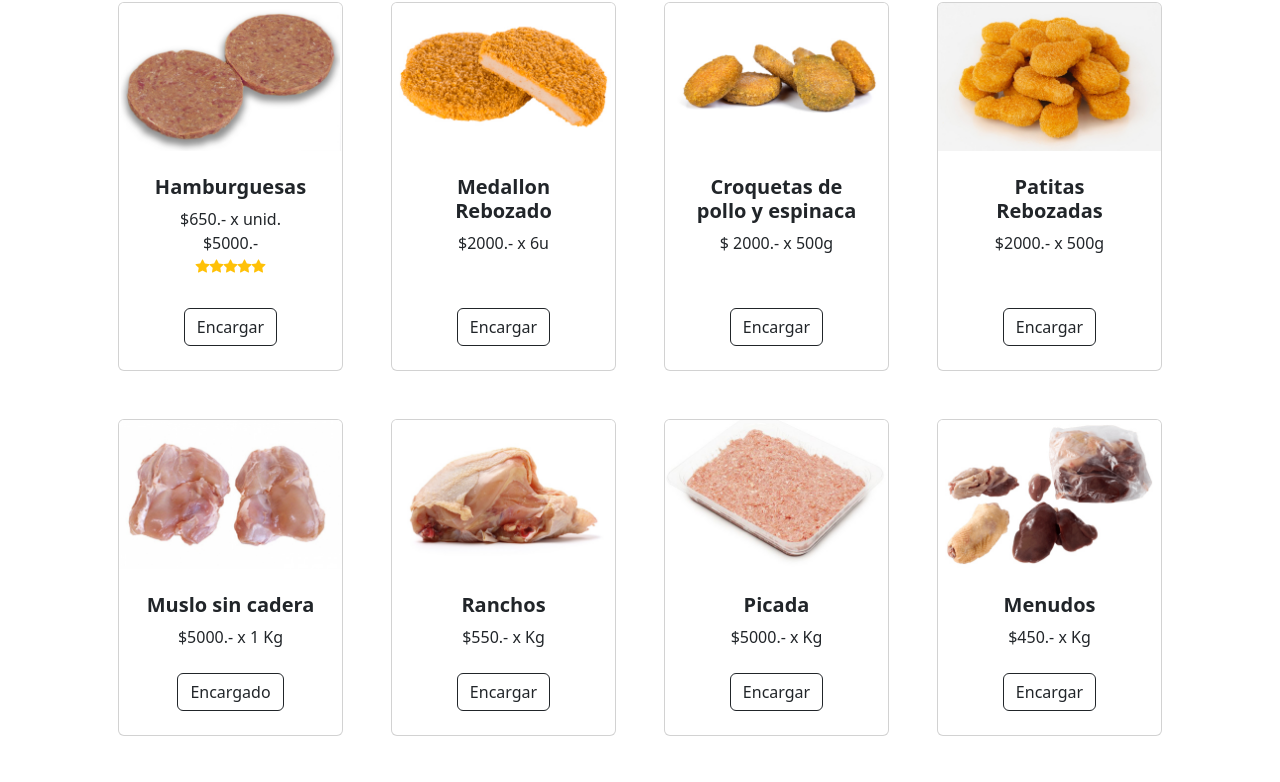
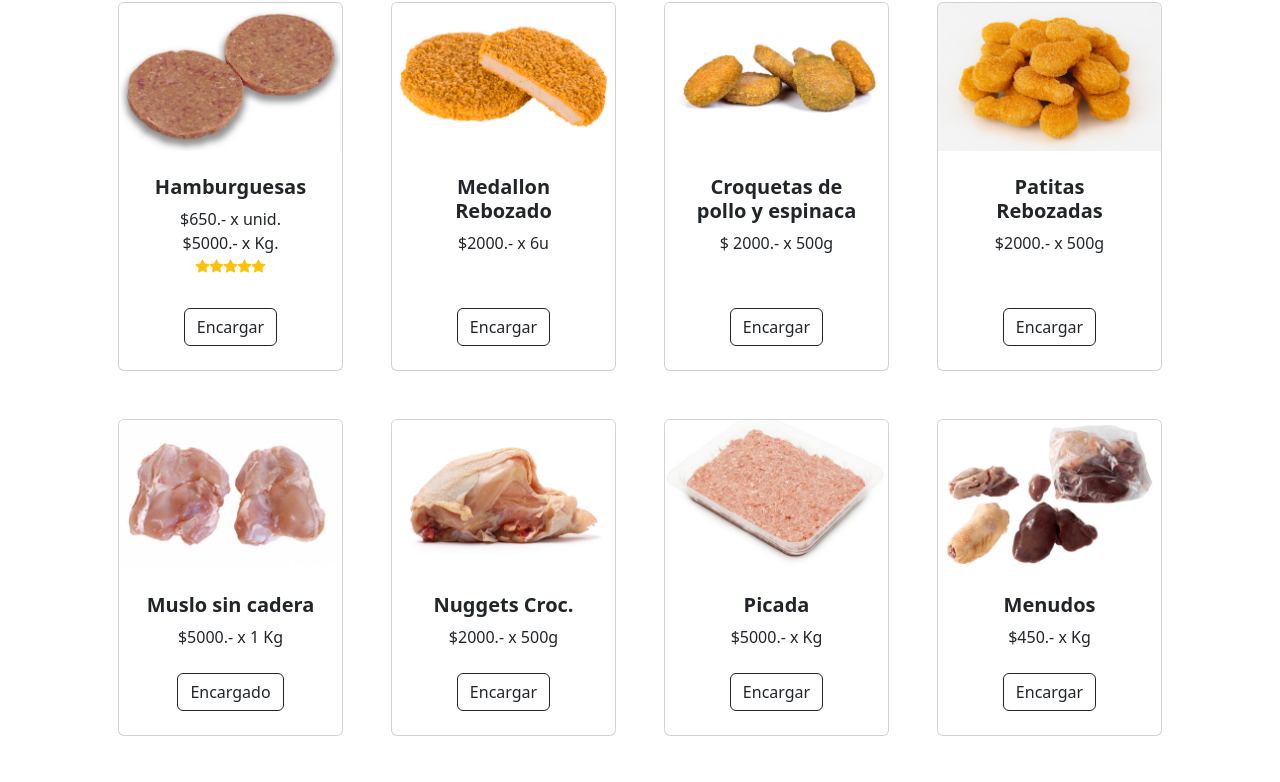
Before and after one commit to DonaRuthPolleria/donaruthpolleria.github.io, a plain HTML site: page index.html in a window 1280 px wide. Shown: the part 1326-2108 px from the top of the page. Drawn offline with nearby package versions, Linux system fonts and the light colour scheme; files whose address does not match are found by name.

Commit message:
Update index.html

```diff
--- a/index.html
+++ b/index.html
@@ -244,7 +244,7 @@
                                     <h5 class="fw-bolder">Hamburguesas</h5>
                                     <!-- Product price-->
                                     $650.- x unid.<br>
-                                    $5000.-
+                                    $5000.- x Kg.
                                 </div>
                                 <div class="d-flex justify-content-center small text-warning mb-2">
                                     <div class="bi-star-fill"></div>
@@ -345,9 +345,9 @@
                             <div class="card-body p-4">
                                 <div class="text-center">
                                     <!-- Product name-->
-                                    <h5 class="fw-bolder">Ranchos</h5>
+                                    <h5 class="fw-bolder">Nuggets Croc.</h5>
                                     <!-- Product price-->
-                                    $550.- x Kg
+                                    $2000.- x 500g
                                 </div>
                             </div>
                             <!-- Product actions-->
```
